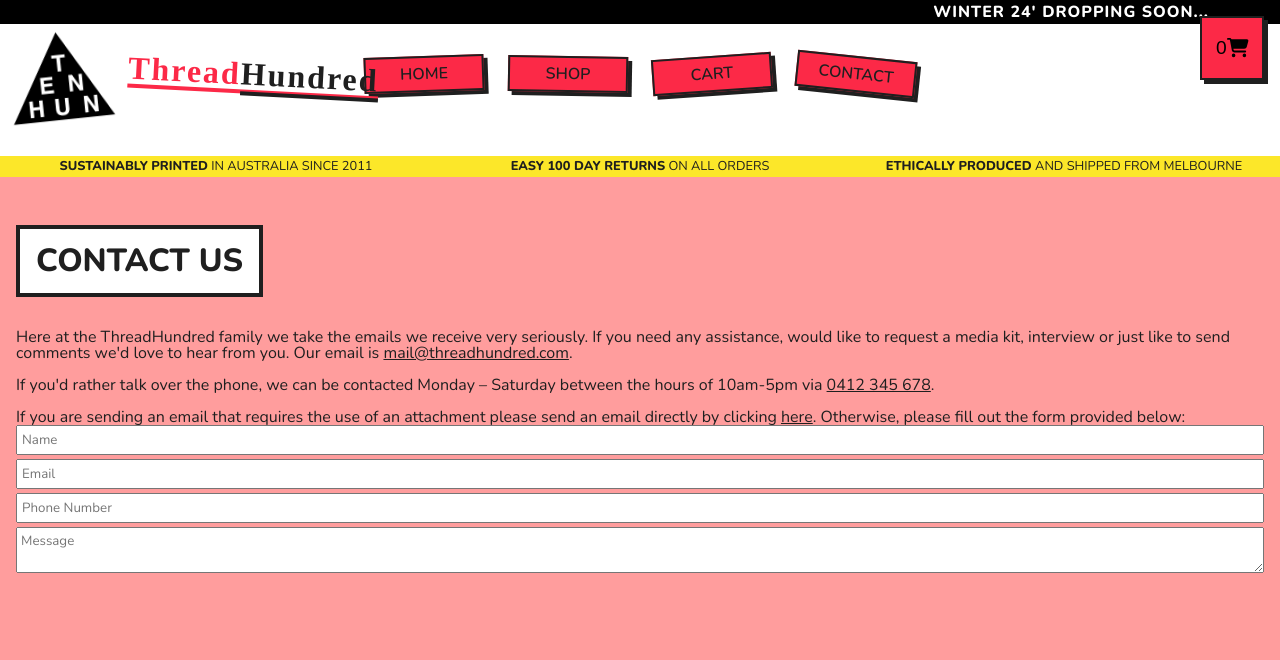
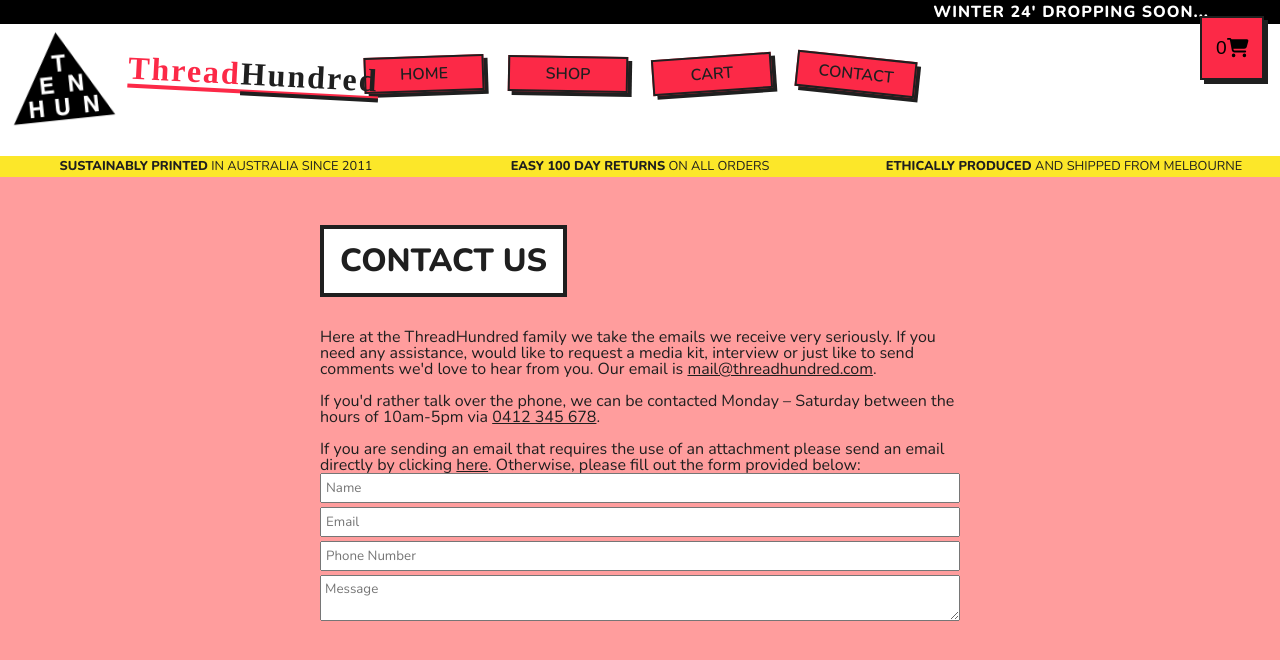
Before and after one commit to williamalowe/ThreadHundred, a React (Vite) app: page /contact in a window 1280 px wide. Shown: the top 660 px of the page. Built offline with nearby package versions, Linux system fonts and the light colour scheme; a web font is replaced by a local one.

Commit message:
styles: adjust contact-view sizing

```diff
--- a/src/views/Contact/Contact.module.css
+++ b/src/views/Contact/Contact.module.css
@@ -7,8 +7,7 @@
 }
 .content {
   padding: 1rem;
-  min-width: 640px;
-  max-width: 1280px;
+  max-width: 640px;
 }
 .banner {
   margin: 2rem 0;
```
